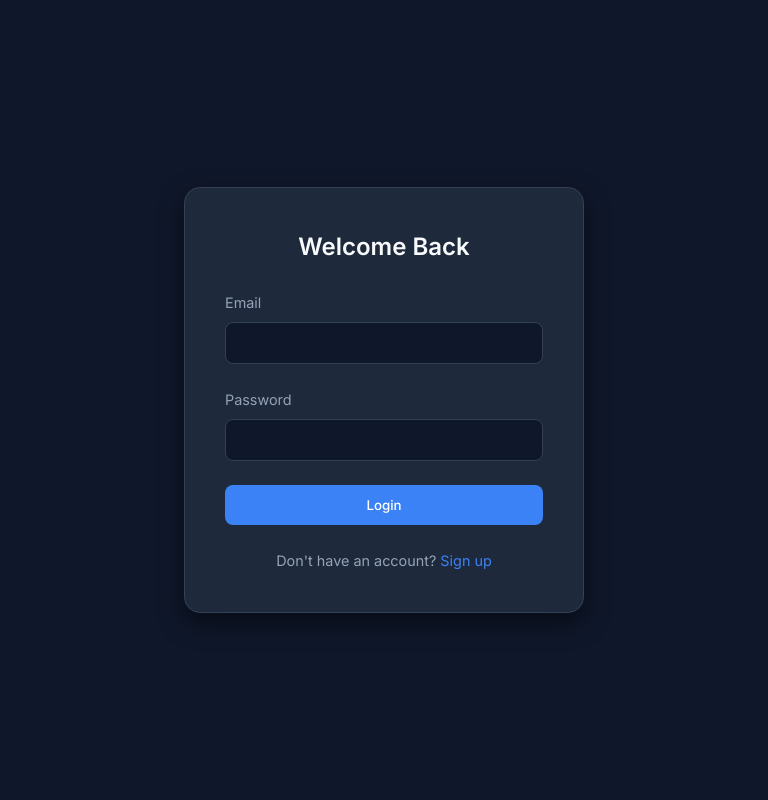
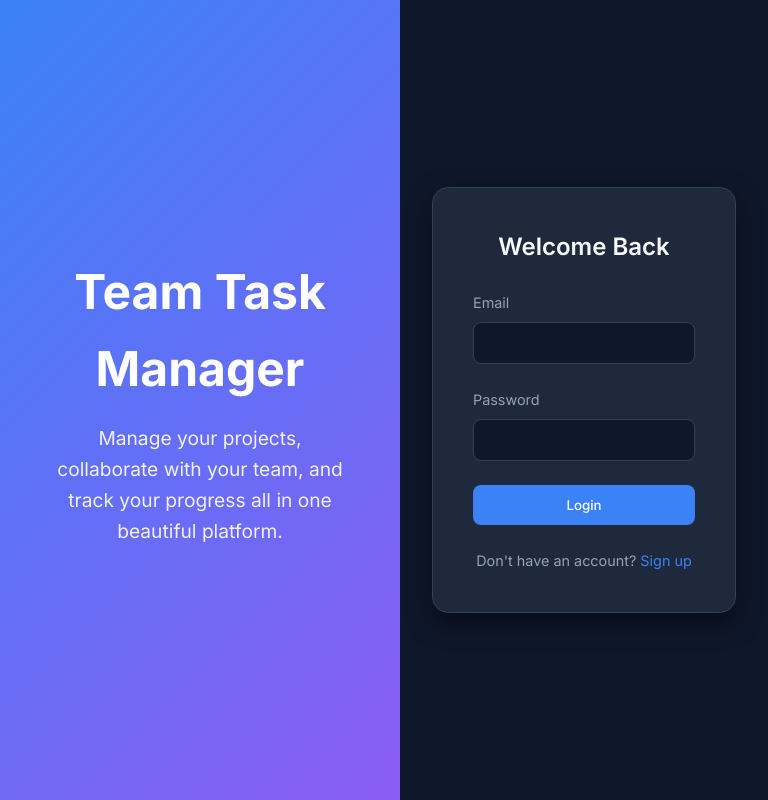
Before and after one commit to puttaudaykiranreddy/Task-Management-Project, a Flask app: page / in a window 768 px wide. Run offline with Flask 3, Linux system fonts and the light colour scheme; parts of the project's set-up code (start-up, migrations or seed data) failed here and were passed over.

Commit message:
Fix UI responsiveness and dependency issues

```diff
--- a/app.py
+++ b/app.py
@@ -1,10 +1,27 @@
+import os
+import sys
+import subprocess
+
+# Auto-install dependencies if they are missing
+try:
+    import flask
+    import flask_cors
+    import dotenv
+    import jwt
+    import bcrypt
+    import mysql.connector
+except ImportError:
+    print("Dependencies missing. Auto-installing from requirements.txt...")
+    subprocess.check_call([sys.executable, "-m", "pip", "install", "-r", "requirements.txt"])
+    print("Dependencies installed successfully. Restarting application...")
+    os.execv(sys.executable, ['python'] + sys.argv)
+
 from flask import Flask, request, jsonify, render_template, send_from_directory
 from flask_cors import CORS
 from dotenv import load_dotenv
 import jwt
 import bcrypt
 import datetime
-import os
 from functools import wraps
 from db import get_db_connection, init_db
 
--- a/static/css/style.css
+++ b/static/css/style.css
@@ -39,13 +39,52 @@ a:hover {
     color: var(--primary-hover);
 }
 
-/* Auth Pages */
+/* Auth Pages - Split Screen Design */
+.auth-wrapper {
+    display: flex;
+    min-height: 100vh;
+    width: 100%;
+}
+
+.auth-hero {
+    display: none;
+    flex: 1;
+    background: linear-gradient(135deg, var(--primary-color), #8b5cf6);
+    color: white;
+    justify-content: center;
+    align-items: center;
+    padding: 3rem;
+    text-align: center;
+}
+
+.auth-hero .hero-content {
+    max-width: 500px;
+}
+
+.auth-hero h1 {
+    font-size: 3rem;
+    margin-bottom: 1rem;
+    font-weight: 700;
+}
+
+.auth-hero p {
+    font-size: 1.2rem;
+    opacity: 0.9;
+}
+
+@media (min-width: 768px) {
+    .auth-hero {
+        display: flex;
+    }
+}
+
 .auth-container {
     display: flex;
+    flex: 1;
     justify-content: center;
     align-items: center;
-    min-height: 100vh;
     padding: 2rem;
+    background-color: var(--bg-color);
 }
 
 .auth-card {
--- a/templates/index.html
+++ b/templates/index.html
@@ -7,6 +7,13 @@
     <link rel="stylesheet" href="/static/css/style.css">
 </head>
 <body>
+    <div class="auth-wrapper">
+        <div class="auth-hero">
+            <div class="hero-content">
+                <h1>Team Task Manager</h1>
+                <p>Manage your projects, collaborate with your team, and track your progress all in one beautiful platform.</p>
+            </div>
+        </div>
         <div class="auth-container">
             <!-- Login Form -->
             <div class="auth-card" id="loginCard">
@@ -60,6 +67,7 @@
                 </div>
             </div>
         </div>
+    </div>
 
     <script src="/static/js/app.js"></script>
     <script>
```
Also changed, not shown: other parts of static/css/style.css (+41 -0 lines). Lines whose indentation alone changed are shown as unchanged.
